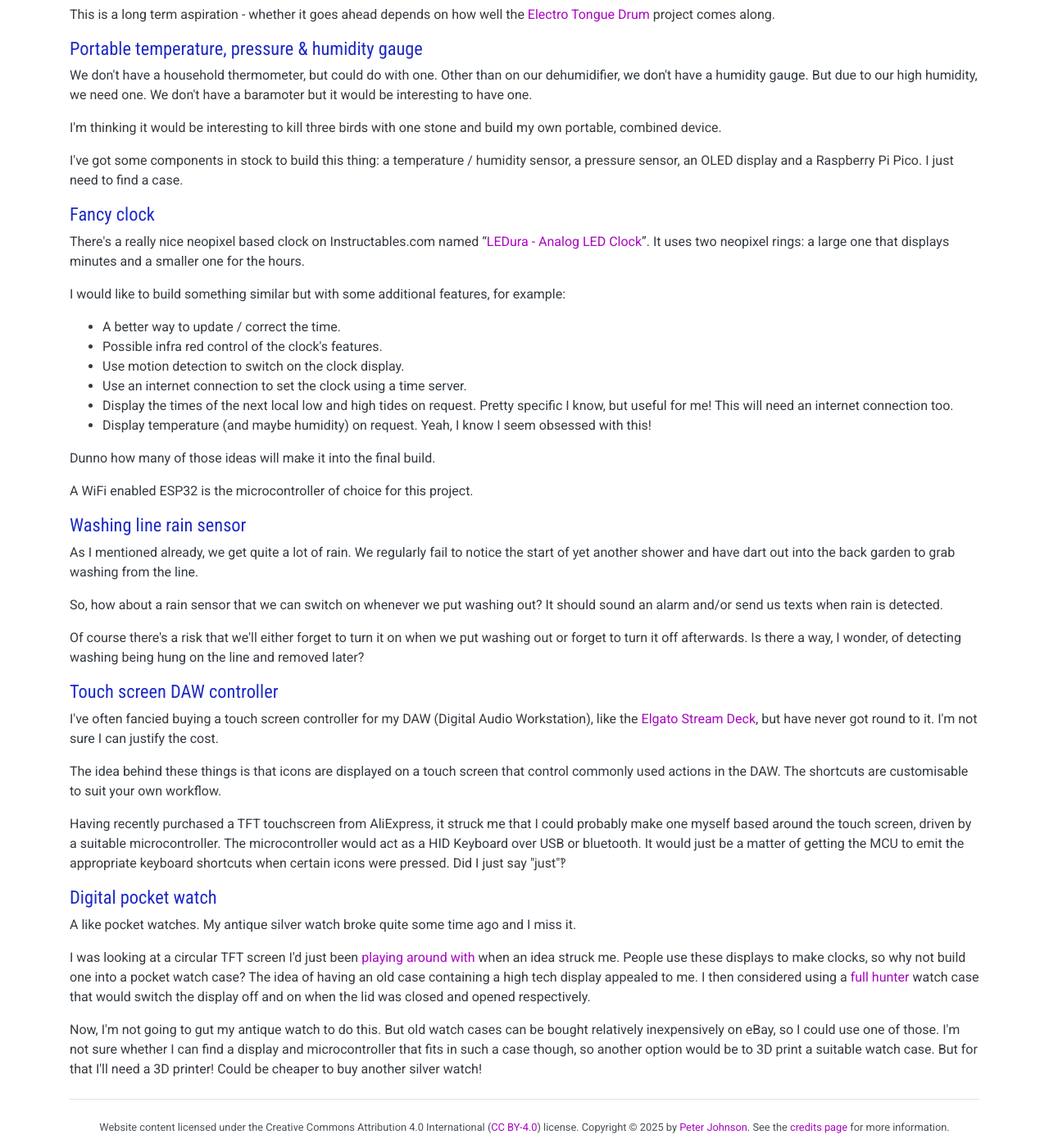
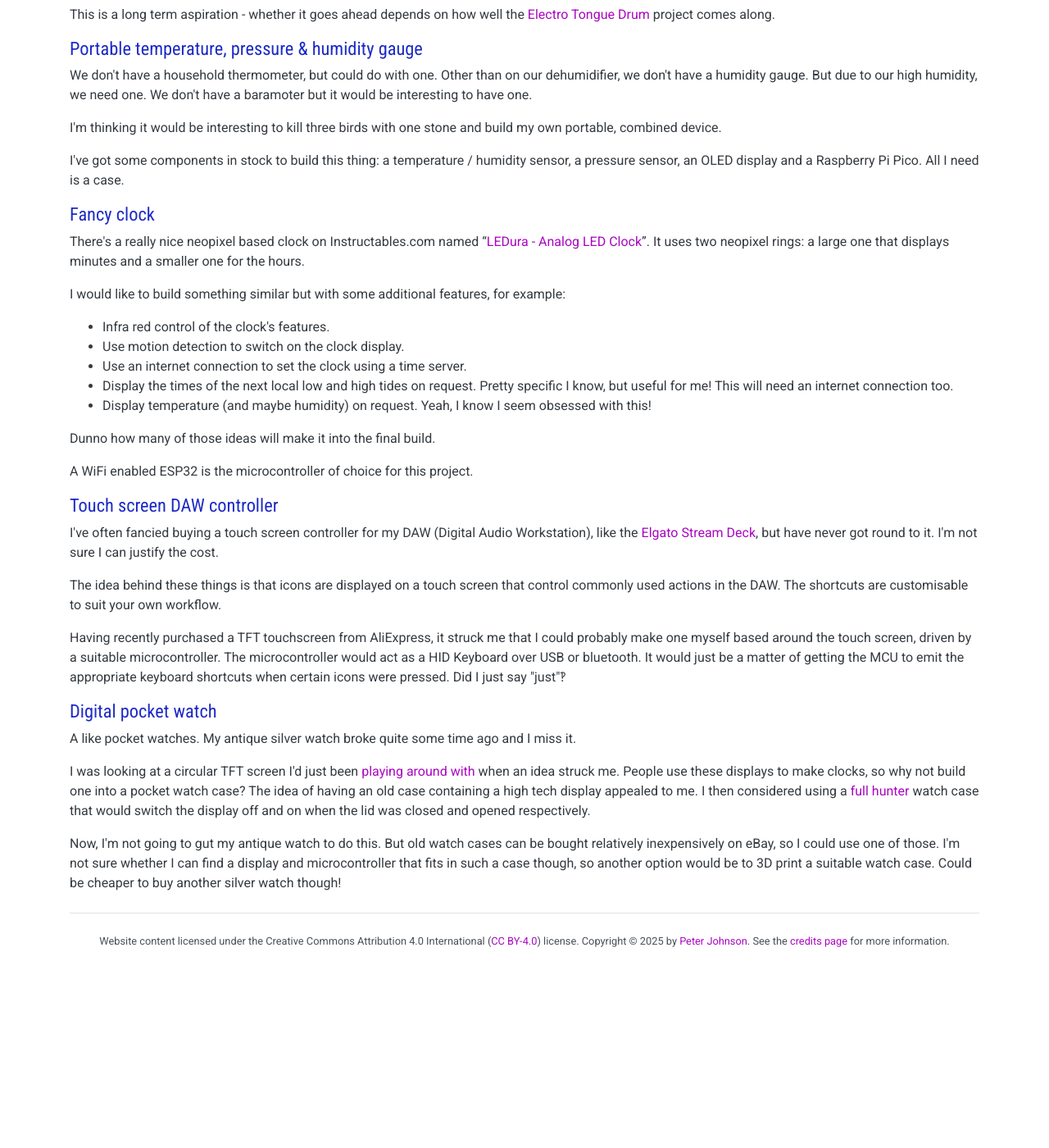
Before and after one commit to cahamo/cahamo.github.io, a Jekyll site: the page built from pipeline.html, in a window 1280 px wide and 1400 px high, scrolled down 287 px. Shown: the whole window at 82% size. Built offline with Jekyll 4.4.1, drawn with Linux system fonts in a browser that asks for light colours; comment, search, counter and statistics services are not loaded; after the commit the page ends 1460 px from its top, so only the background shows below that; some of the changed text lies outside the part shown.

Commit message:
Update Projects In The Pipeline page
Remove section about washing line rain sensor: this project is now
started.

Revise & update some text.

```diff
--- a/pipeline.html
+++ b/pipeline.html
@@ -8,7 +8,7 @@ title: "Projects in the pipeline"
 
 <h2>Theremin</h2>
 
-<p>The first project that I'm considering is a version of the <a href="https://en.wikipedia.org/wiki/Theremin">Theremin</a> musical instrument.</p>
+<p>This project would be a version of the <a href="https://en.wikipedia.org/wiki/Theremin">Theremin</a> musical instrument.</p>
 
 <p>My blog post &ldquo;<a href="https://cahamo.blogspot.com/2021/05/a-sort-of-theremin-another-project.html">A Sort-Of-Theremin - Another Project?</a>&rdquo; explains the rationale.</p>
 
@@ -20,7 +20,7 @@ title: "Projects in the pipeline"
 
 <p>I'm thinking it would be interesting to kill three birds with one stone and build my own portable, combined device.</p>
 
-<p>I've got some components in stock to build this thing: a temperature / humidity sensor, a pressure sensor, an OLED display and a Raspberry Pi Pico. I just need to find a case.</p>
+<p>I've got some components in stock to build this thing: a temperature / humidity sensor, a pressure sensor, an OLED display and a Raspberry Pi Pico. All I need is a case.</p>
 
 <h2>Fancy clock</h2>
 
@@ -29,8 +29,7 @@ title: "Projects in the pipeline"
 <p>I would like to build something similar but with some additional features, for example:</p>
 
 <ul>
-    <li>A better way to update / correct the time.</li>
-    <li>Possible infra red control of the clock's features.</li>
+    <li>Infra red control of the clock's features.</li>
     <li>Use motion detection to switch on the clock display.</li>
     <li>Use an internet connection to set the clock using a time server.</li>
     <li>Display the times of the next local low and high tides on request. Pretty specific I know, but useful for me! This will need an internet connection too.</li>
@@ -40,14 +39,6 @@ title: "Projects in the pipeline"
 <p>Dunno how many of those ideas will make it into the final build.</p>
 
 <p>A WiFi enabled ESP32 is the microcontroller of choice for this project.</p>
-
-<h2>Washing line rain sensor</h2>
-
-<p>As I mentioned already, we get quite a lot of rain. We regularly fail to notice the start of yet another shower and have dart out into the back garden to grab washing from the line.</p>
-
-<p>So, how about a rain sensor that we can switch on whenever we put washing out? It should sound an alarm and/or send us texts when rain is detected.</p>
-
-<p>Of course there's a risk that we'll either forget to turn it on when we put washing out or forget to turn it off afterwards. Is there a way, I wonder, of detecting washing being hung on the line and removed later?</p>
 
 <h2>Touch screen DAW controller</h2>
 
@@ -63,4 +54,4 @@ title: "Projects in the pipeline"
 
 <p>I was looking at a circular TFT screen I'd just been <a href="./resources/round-tft-gc9a01-display.html">playing around with</a> when an idea struck me. People use these displays to make clocks, so why not build one into a pocket watch case? The idea of having an old case containing a high tech display appealed to me. I then considered using a <a href="https://en.wikipedia.org/wiki/Pocket_watch#Hunter-case_watches">full hunter</a> watch case that would switch the display off and on when the lid was closed and opened respectively.</p>
 
-<p>Now, I'm not going to gut my antique watch to do this. But old watch cases can be bought relatively inexpensively on eBay, so I could use one of those. I'm not sure whether I can find a display and microcontroller that fits in such a case though, so another option would be to 3D print a suitable watch case. But for that I'll need a 3D printer! Could be cheaper to buy another silver watch!</p>
+<p>Now, I'm not going to gut my antique watch to do this. But old watch cases can be bought relatively inexpensively on eBay, so I could use one of those. I'm not sure whether I can find a display and microcontroller that fits in such a case though, so another option would be to 3D print a suitable watch case. Could be cheaper to buy another silver watch though!</p>
```
